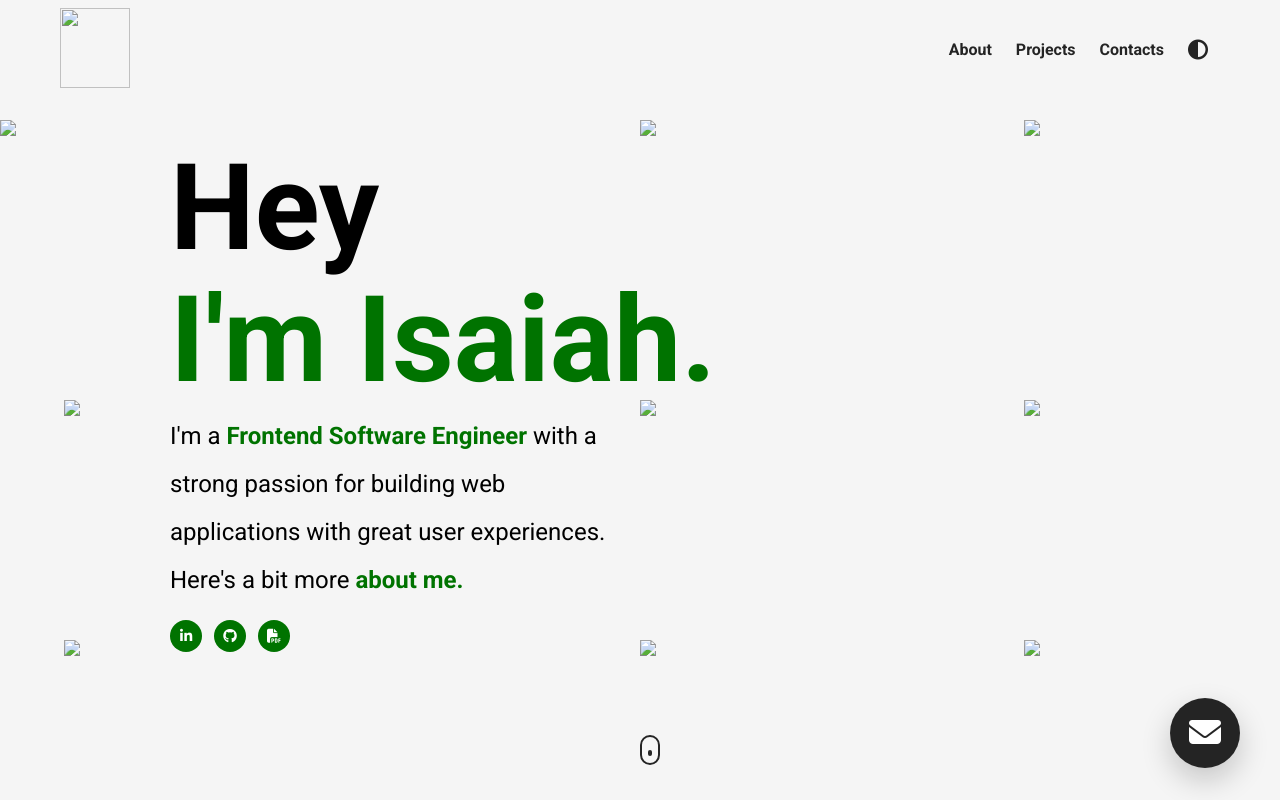
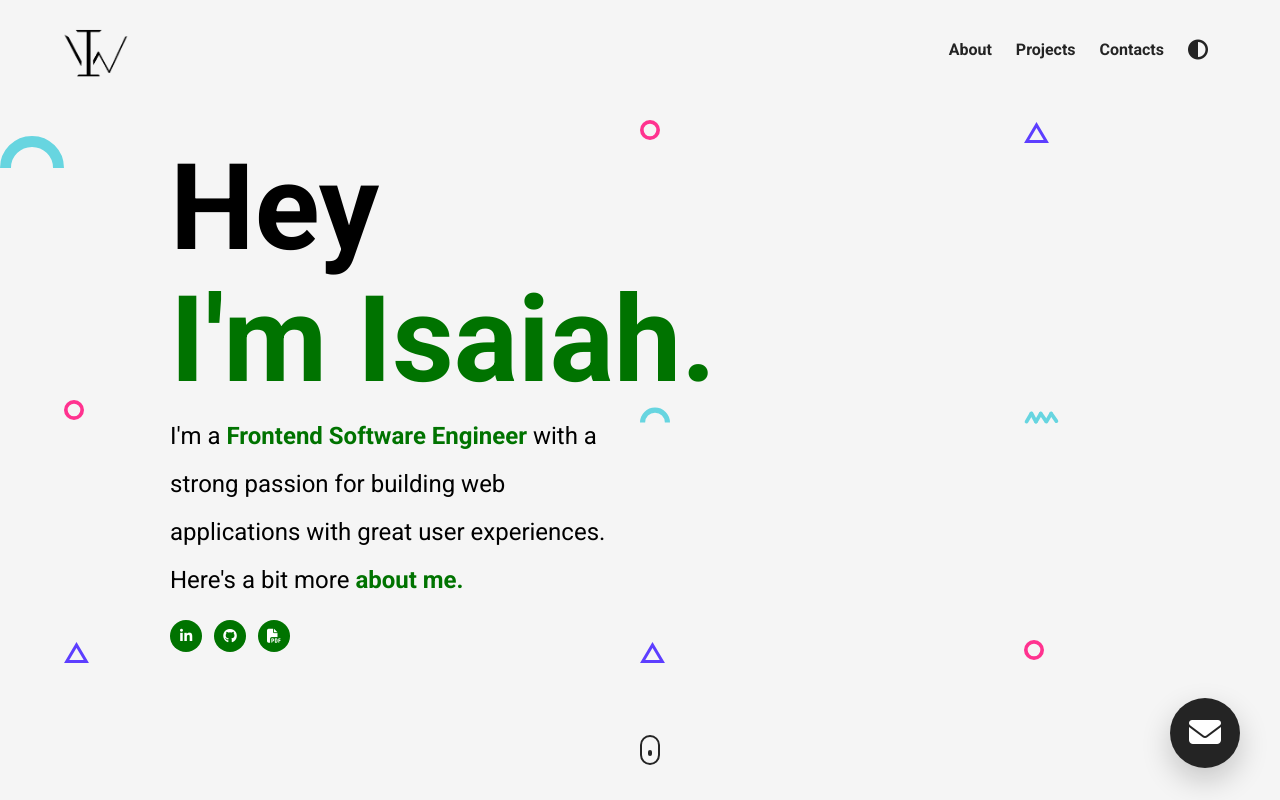
Before and after one commit to Iwhite96/NEwportfo, a plain HTML site: page index.html in a window 1280 px wide. Shown: the top 800 px of the page. Drawn offline with nearby package versions, Linux system fonts and the light colour scheme.

Commit message:
port+1add

```diff
--- a/index.html
+++ b/index.html
@@ -25,7 +25,7 @@
         <figure>
           <img
             id="personal-logo"
-            src="./assets/Tutorial Exclusive Eportfolio/Logo Design-3bg-scrub.png"
+            src="./assets/Logo Design-3bg-scrub.png"
             alt=""
           />
         </figure>
@@ -162,15 +162,15 @@
 
         </div>
       </div>
-      <img src="assets/Tutorial Exclusive Eportfolio/assets/semi circle.svg" class="shape shape--0">
-      <img src="assets/Tutorial Exclusive Eportfolio/assets/circle.svg" class="shape shape--1">
-      <img src="assets/Tutorial Exclusive Eportfolio/assets/semi circle.svg" class="shape shape--2">
-      <img src="assets/Tutorial Exclusive Eportfolio/assets/circle.svg" class="shape shape--3">
-      <img src="assets/Tutorial Exclusive Eportfolio/assets/semi circle.svg" class="shape shape--4">
-      <img src="assets/Tutorial Exclusive Eportfolio/assets/circle.svg" class="shape shape--5">
-      <img src="assets/Tutorial Exclusive Eportfolio/assets/semi circle.svg" class="shape shape--6">
-      <img src="assets/Tutorial Exclusive Eportfolio/assets/circle.svg" class="shape shape--7">
-      <img src="assets/Tutorial Exclusive Eportfolio/assets/semi circle.svg" class="shape shape--8">
+      <img src="assets/semi circle.svg" class="shape shape--0">
+      <img src="assets/circle.svg" class="shape shape--1">
+      <img src="assets/triangle.svg" class="shape shape--2">
+      <img src="assets/circle.svg" class="shape shape--3">
+      <img src="assets/semi circle.svg" class="shape shape--4">
+      <img src="assets/squiggly.svg" class="shape shape--5">
+      <img src="assets/triangle.svg" class="shape shape--6">
+      <img src="assets/triangle.svg" class="shape shape--7">
+      <img src="assets/circle.svg" class="shape shape--8">
 
     </section>
     <section id="projects">
@@ -183,7 +183,7 @@
             <li class="project">
               <div class="project__wrapper">
                 <img
-                  src="./assets/Tutorial Exclusive Eportfolio/assets/blinker mockup.png"
+                  src="./assets/blinker mockup.png"
                   class="project__img"
                   alt=""
                 />
@@ -216,7 +216,7 @@
             <li class="project">
               <div class="project__wrapper">
                 <img
-                  src="./assets/Tutorial Exclusive Eportfolio/assets/blinker mockup.png"
+                  src="./assets/google mockup.png"
                   class="project__img"
                   alt=""
                 />
@@ -249,7 +249,7 @@
             <li class="project">
               <div class="project__wrapper">
                 <img
-                  src="./assets/Tutorial Exclusive Eportfolio/assets/blinker mockup.png"
+                  src="./assets/blinker mockup.png"
                   class="project__img"
                   alt=""
                 />
@@ -288,7 +288,7 @@
 
             <img
               class="footer__logo--img"
-              src="assets/Tutorial Exclusive Eportfolio/Logo Design-3bg-scrub.png"
+              src="assets/Logo Design-3bg-scrub.png"
               alt=""
             />
           </figure>
--- a/style.css
+++ b/style.css
@@ -196,6 +196,18 @@ background-color: #242424;
 color: #242424;
 }
 
+@keyframes fade-up{
+  0%{
+      opacity: 0;
+      transform: translateY(40px);
+    }
+
+    100%{
+      opacity: 1;
+      transform: translateY(0);
+    }
+  }
+
 
 /*
 
@@ -208,6 +220,8 @@ LANDING PAGE
   min-height: 100vh;
 }
 
+
+
 .header {
   position: absolute;
   top: 50%;
@@ -216,6 +230,8 @@ LANDING PAGE
   width: 100%;
   max-width: 1000px;
   padding: 0 30px;
+  animation: fade-up 1200ms 1200ms backwards;
+
 }
 
 .header__para {
@@ -309,6 +325,7 @@ nav {
   margin: 0 auto;
   height: 100px;
   padding: 0 20px;
+  animation:fade-up 1200ms 600ms backwards;
 }
 
 #personal-logo {
```
Also changed, not shown: assets/Eportfolio YT.png (added), assets/Frontend Simplified.jpg (added), assets/Frontend Simplified.png (added), assets/Logo Design-3.jpg (added), assets/Logo Design-3bg-scrub.png (added), assets/blinker mockup.png (added), assets/circle.svg (added), assets/favicon.ico (added), assets/google mockup.png (added), assets/logo.svg (added), assets/semi circle.svg (added), assets/squiggly.svg (added), assets/triangle.svg (added), 2 other files.
